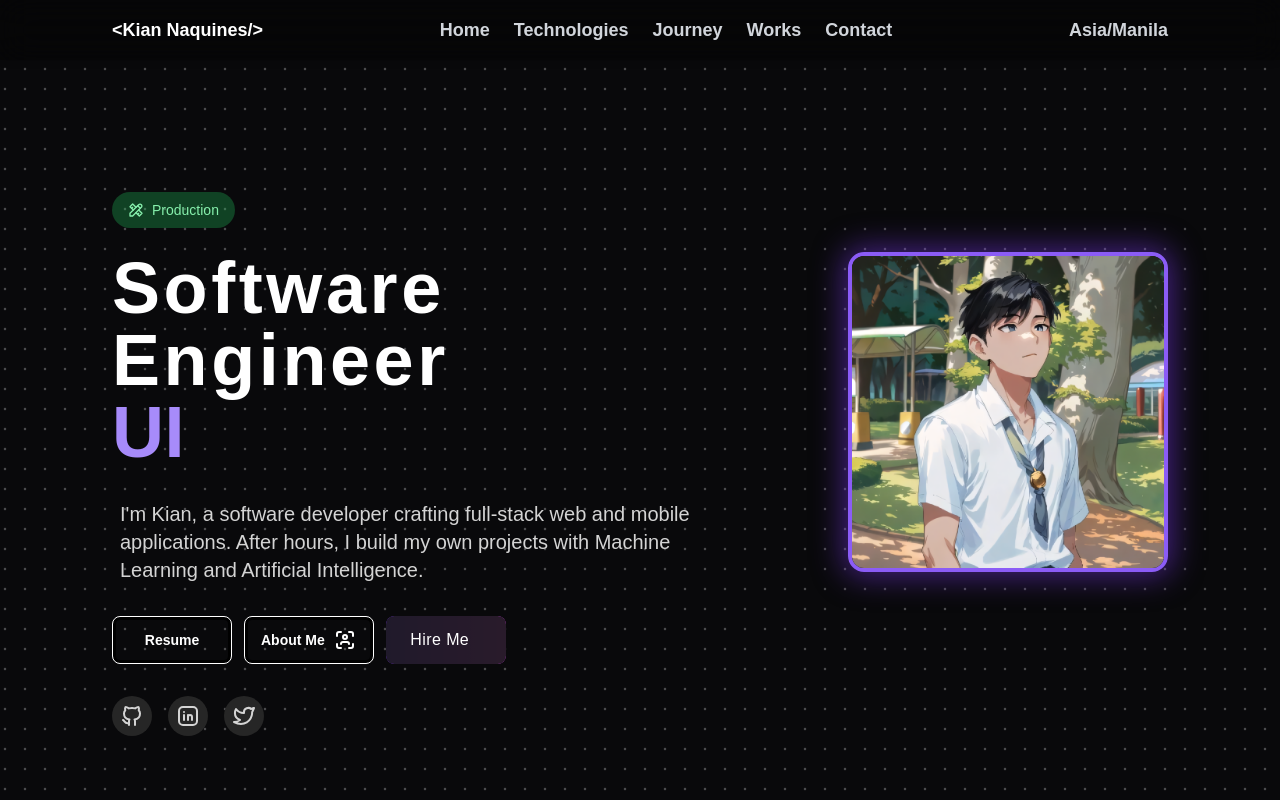
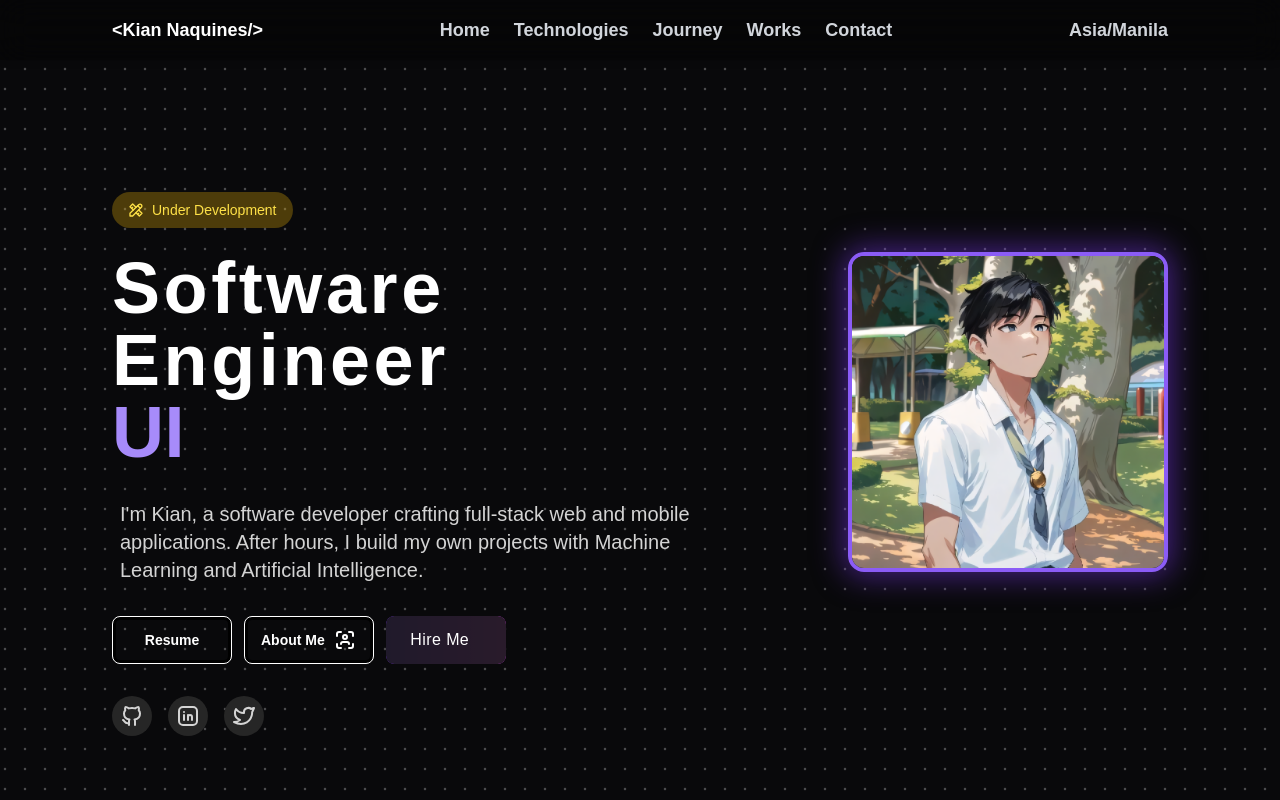
Before and after one commit to kiannaquines/kian_portfolio, a Next.js app: page / in a window 1280 px wide. Shown: the top 800 px of the page. Built offline with nearby package versions, Linux system fonts and the light colour scheme; a web font is replaced by a local one.

Commit message:
Refactor hero component to use a static 'development' environment state

```diff
--- a/components/hero.tsx
+++ b/components/hero.tsx
@@ -15,8 +15,9 @@ import Image from "next/image";
 import SecondaryButton from "./ui/secondary-button";
 
 const Hero = () => {
+
   const [hovered, setHovered] = useState(false);
-  const [environment, setEnenvironment] = useState(process.env.ENV);
+  const [environment] = useState('development');
 
   const socialLinks = [
     { href: "https://github.com/kiannaquines", icon: <IconBrandGithub />, label: "GitHub" },
```
